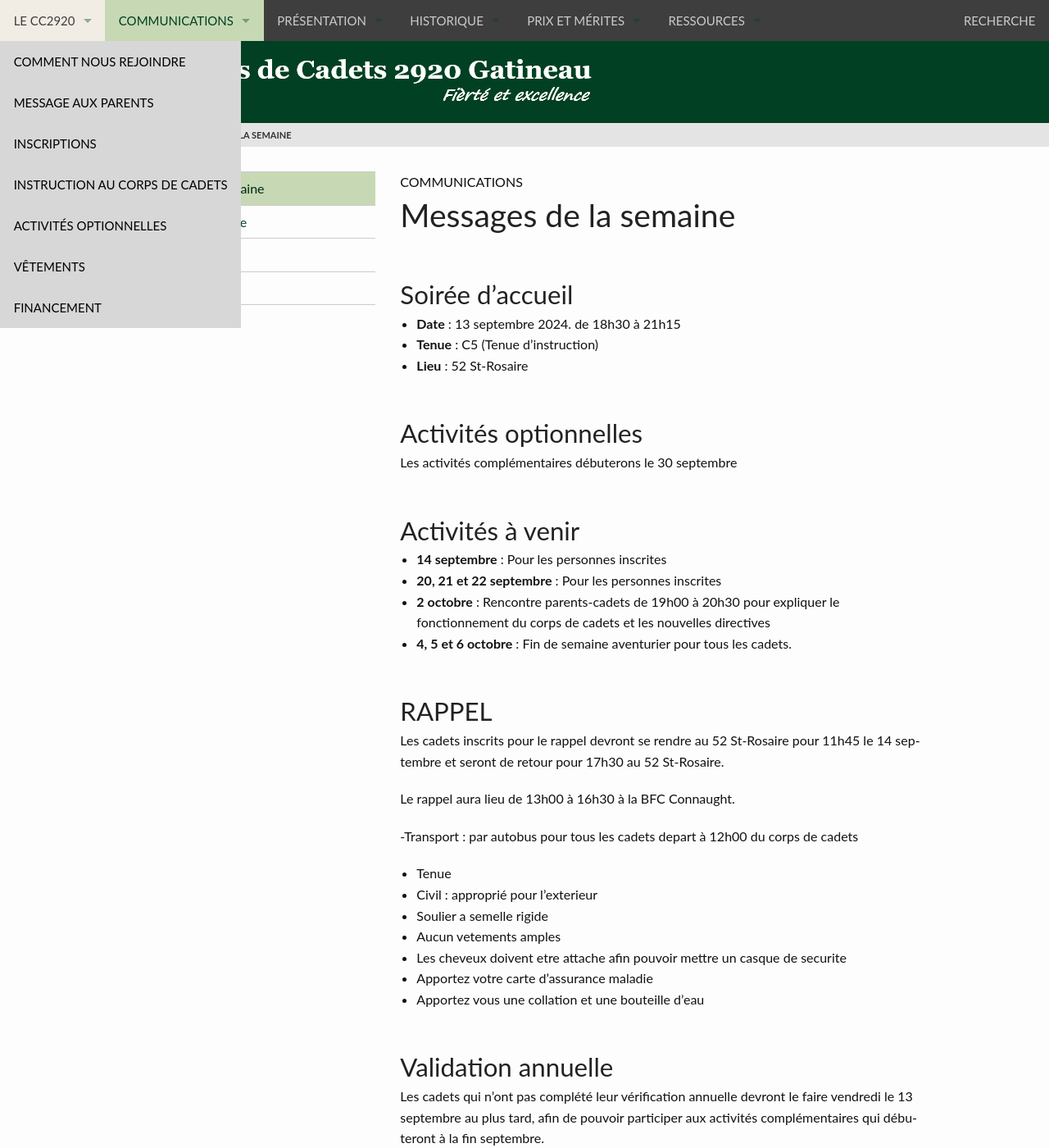
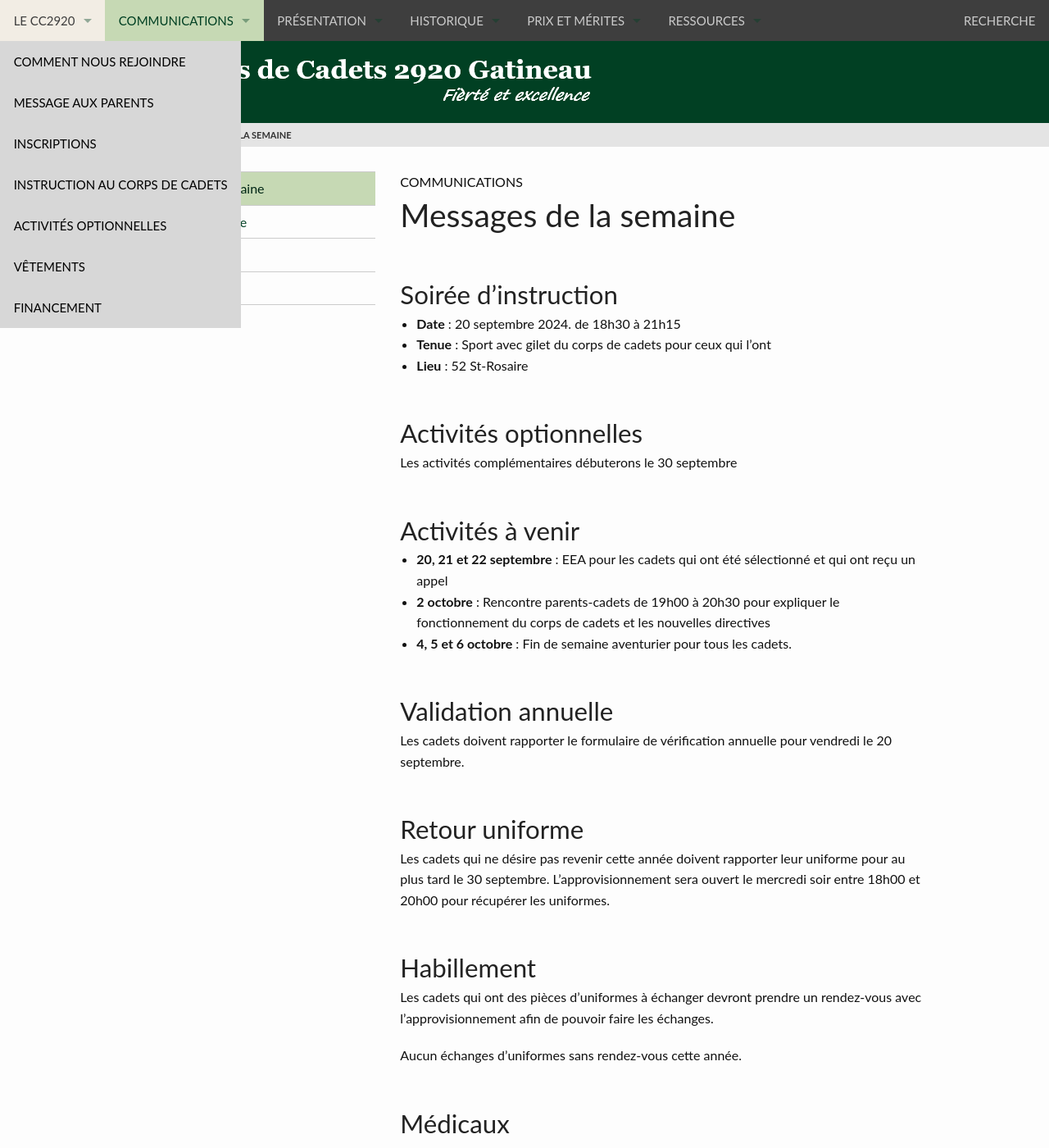
Before and after one commit to CC2920/web, a Jekyll site: the page built from _communications/messages.md, in a window 1280 px wide and 1400 px high. Shown: the whole window at 82% size. Built offline with Jekyll 4.4.1, drawn with Linux system fonts in a browser that asks for light colours; some of the changed text lies outside the part shown.

Commit message:
Message Semaine du 16 septembre

```diff
--- a/_communications/messages.md
+++ b/_communications/messages.md
@@ -3,12 +3,11 @@ title:  "Messages de la semaine"
 layout: "messages"
 ---
 
-## Soirée d'accueil
+## Soirée d'instruction
 
-- **Date** : 13 septembre 2024. de 18h30 à 21h15
-- **Tenue** : C5 (Tenue d'instruction)
+- **Date** : 20 septembre 2024. de 18h30 à 21h15
+- **Tenue** : Sport avec gilet du corps de cadets pour ceux qui l'ont
 - **Lieu** : 52 St-Rosaire
-
 
 ## Activités optionnelles
 
@@ -16,35 +15,23 @@ Les activités complémentaires débuterons le 30 septembre
 
 ## Activités à venir
 
-- **14 septembre** : Pour les personnes inscrites
-- **20, 21 et 22 septembre** : Pour les personnes inscrites
+- **20, 21 et 22 septembre** : EEA pour les cadets qui ont été sélectionné et qui ont reçu un appel
 - **2 octobre** : Rencontre parents-cadets de 19h00 à 20h30 pour expliquer le fonctionnement du corps de cadets et les nouvelles directives
 - **4, 5 et 6 octobre** : Fin de semaine aventurier pour tous les cadets.
 
-## RAPPEL
-
-Les cadets inscrits pour le rappel devront se rendre au 52 St-Rosaire pour 11h45 le 14 septembre et seront de retour pour 17h30 au 52 St-Rosaire.
-
-Le rappel aura lieu de 13h00 à 16h30 à la BFC Connaught.
-
--Transport : par autobus pour tous les cadets depart à 12h00 du corps de cadets
-- Tenue
-- Civil : approprié pour l'exterieur
-- Soulier a semelle rigide
-- Aucun vetements amples
-- Les cheveux doivent etre attache afin pouvoir mettre un casque de securite
-- Apportez votre carte d'assurance maladie
-- Apportez vous une collation et une bouteille d'eau
-
 ## Validation annuelle
 
-Les cadets qui n'ont pas complété leur vérification annuelle devront le faire vendredi le 13 septembre au plus tard, afin de pouvoir participer aux activités complémentaires qui débuteront à la fin septembre.
+Les cadets doivent rapporter le formulaire de vérification annuelle pour vendredi le 20 septembre.
+
+## Retour uniforme
+
+Les cadets qui ne désire pas revenir cette année doivent rapporter leur uniforme pour au plus tard le 30 septembre.  L'approvisionnement sera ouvert le mercredi soir entre 18h00 et 20h00 pour récupérer les uniformes.
 
 ## Habillement
 
 Les cadets qui ont des pièces d'uniformes à échanger devront prendre un rendez-vous avec l'approvisionnement afin de pouvoir faire les échanges.
 
-Aucun échanges d'uniformes n'aura lieu le 13 septembre ou sans rendez-vous cette année.
+Aucun échanges d'uniformes sans rendez-vous cette année.
 
 ## Médicaux
 
@@ -59,7 +46,3 @@ Si vous êtes absent le vendredi soir, vous devez envoyer un courriel à l'adres
 Il est important d'apporter votre carte d'assurance maladie dès que vous en recevez une nouvelle pour que l'on mette à jour celle-ci dans votre dossier.
 
 Si vous vous avez des corrections à votre numéro de téléphone ou adresse, vous devez aviser le plus tôt possible l'officier d'administration.
-
-## Message aux parents
-
-Le comité de soutien qui est constitué de bénévoles (Parents) tiendra une réunion le vendredi soir 13 septembre à 18h30 au 52 St-Rosaire.  Si vous aimeriez en apprendre plus sur les options pour vous s'impliquer, vous êtes cordialement invité à venir nous rencontrer pour discuter de la possibilité d’implication dans les activités non subventionnées de nos cadets.
```
